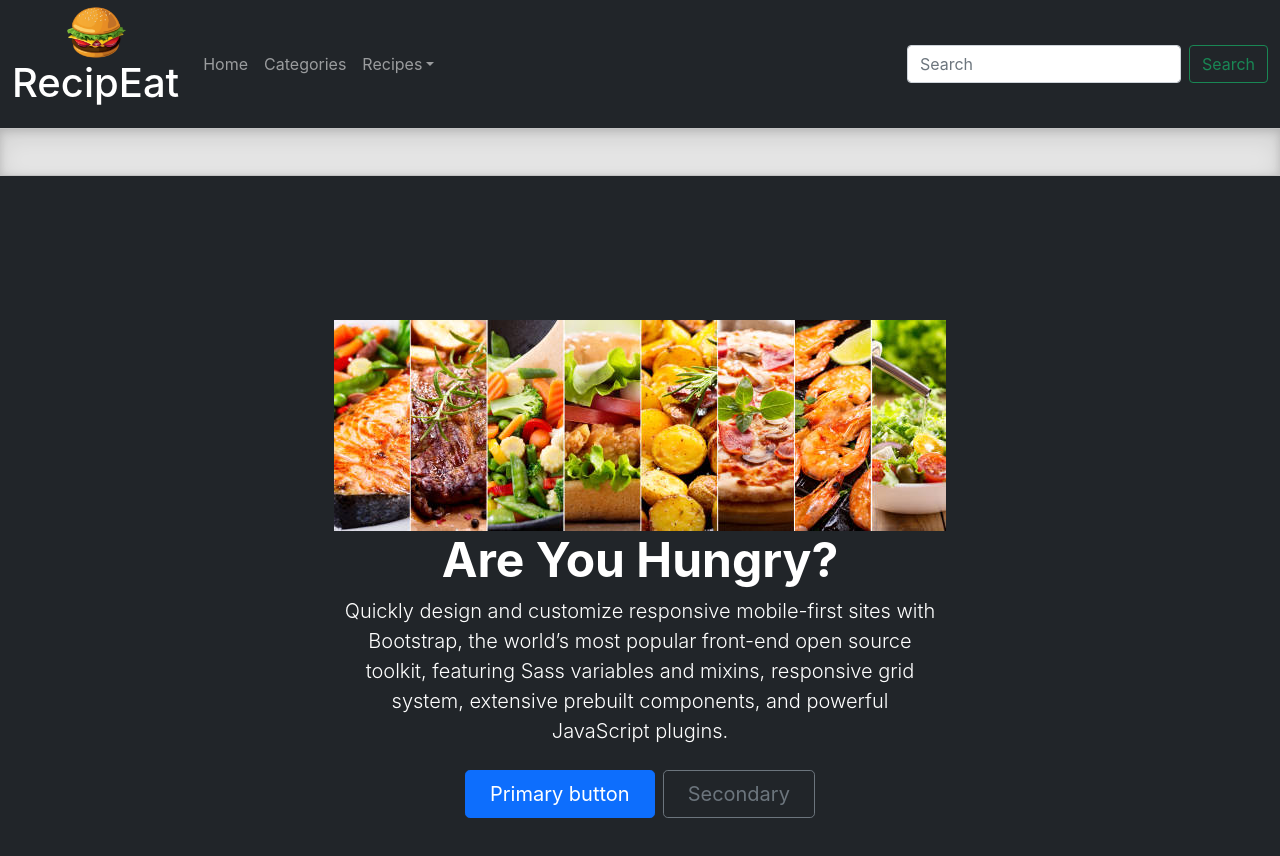
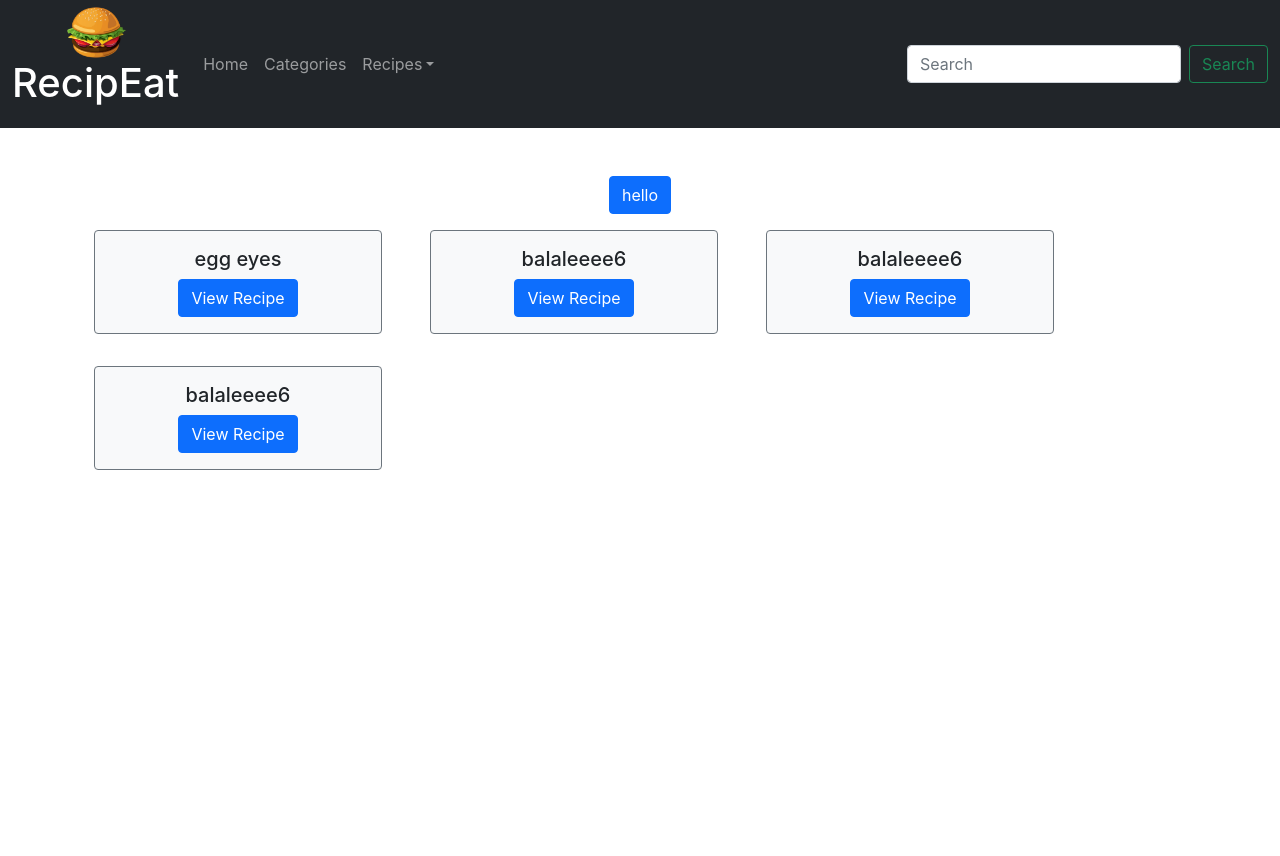
Before and after one commit to MacwithaQ/recipeat-fe, a React (Create React App) app: page / in a window 1280 px wide. Shown: the top 856 px of the page. After the commit the page ends 800 px from the top, so only its background shows below. Built offline with nearby package versions, Linux system fonts and the light colour scheme.

Commit message:
add recipe list view

```diff
--- a/package.json
+++ b/package.json
@@ -6,13 +6,16 @@
     "@testing-library/jest-dom": "^5.16.2",
     "@testing-library/react": "^12.1.2",
     "@testing-library/user-event": "^13.5.0",
+    "axios": "^0.26.0",
     "bootstrap": "^5.1.3",
     "mobx": "^6.3.13",
+    "mobx-react": "^7.2.1",
     "react": "^17.0.2",
     "react-bootstrap": "^2.1.2",
     "react-dom": "^17.0.2",
     "react-router-dom": "^6.2.1",
     "react-scripts": "5.0.0",
+    "react-select": "^5.2.2",
     "web-vitals": "^2.1.4"
   },
   "scripts": {
--- a/src/App.js
+++ b/src/App.js
@@ -2,13 +2,14 @@ import "./App.css";
 import NavBar from "./components/NavBar";
 import Home from "./components/Home";
 import { Route, Routes } from "react-router-dom";
+import RecipeList from "./components/RecipeList";
 
 function App() {
   return (
     <div className="App">
       <NavBar />
       <Routes>
-        <Route path="/" element={<Home />} />
+        <Route path="/" element={<RecipeList />} />
         <Route path="/categories" element={<></>} />
         <Route path="/:category/recipes" element={<></>} />
         <Route path="/ingredients" element={<></>} />
--- /dev/null
+++ b/src/components/RecipeForm.js
@@ -0,0 +1,94 @@
+import { useState } from "react";
+import { Form, Button, Modal } from "react-bootstrap";
+import { observer } from "mobx-react";
+import recipeStore from "../stores/recipesStore";
+
+const RecipeForm = ({ recipeIsOpen, setRecipeIsOpen }) => {
+  const [newRecipe, setNewRecipe] = useState({
+    name: "",
+    image: "",
+    description: "",
+    ingredients: "",
+    category: "",
+  });
+  const handleChange = (event) => {
+    setNewRecipe({ ...newRecipe, [event.target.name]: event.target.value });
+  };
+  const handleImage = (event) => {
+    setNewRecipe({ ...newRecipe, image: event.target.files[0] });
+  };
+  const handleClose = () => {
+    setRecipeIsOpen(false);
+  };
+  const handleSubmit = (event) => {
+    event.preventDefault();
+    handleClose();
+    recipeStore.addRecipe(newRecipe);
+  };
+
+  return (
+    <>
+      <Modal show={recipeIsOpen} onHide={() => setRecipeIsOpen(false)}>
+        <Modal.Header closeButton>
+          <Modal.Title>Add new recipe</Modal.Title>
+        </Modal.Header>
+        <Modal.Body>
+          <Form onSubmit={handleSubmit}>
+            <Form.Group className="mb-3" controlId="formName">
+              <Form.Label>name</Form.Label>
+              <Form.Control
+                name="name"
+                type="text"
+                placeholder="Enter recipe name"
+                onChange={handleChange}
+              />
+            </Form.Group>
+
+            <Form.Group className="mb-3" controlId="formDescription">
+              <Form.Label>description</Form.Label>
+              <Form.Control
+                name="description"
+                type="text"
+                placeholder="Enter recipe name"
+                onChange={handleChange}
+              />
+            </Form.Group>
+
+            <Form.Group className="mb-3" controlId="formImage">
+              <Form.Label>image</Form.Label>
+              <Form.Control name="image" type="file" onChange={handleImage} />
+            </Form.Group>
+            <Form.Group className="mb-3" controlId="formIngredient">
+              <Form.Label>ingredients</Form.Label>
+              <Form.Select
+                onChange={handleChange}
+                name="ingredient"
+                id="ingredientSelect"
+              >
+                <option value="silver">bai6'</option>
+                <option value="gold">be6a6</option>
+                <option value="platinum">be9al</option>
+                <option value="Diamond">baq9am</option>
+              </Form.Select>
+            </Form.Group>
+            <Form.Group className="mb-3" controlId="formMembership">
+              <Form.Label>Available books</Form.Label>
+              <Form.Select
+                onChange={handleChange}
+                name="available"
+                id="availableBook"
+              ></Form.Select>
+            </Form.Group>
+          </Form>
+        </Modal.Body>
+        <Modal.Footer>
+          <Button onClick={handleSubmit} variant="primary" type="submit">
+            Submit
+          </Button>
+        </Modal.Footer>
+      </Modal>
+    </>
+  );
+};
+
+export default observer(RecipeForm);
--- /dev/null
+++ b/src/components/RecipeItem.js
@@ -0,0 +1,25 @@
+import recipesStore from "../stores/recipesStore";
+import { Card, Button } from "react-bootstrap";
+import { useState } from "react";
+
+const RecipeItem = ({ recipe }) => {
+  const [isOpen, setIsOpen] = useState(false);
+
+  return (
+    <Card
+      bg="light"
+      border="secondary"
+      className="mx-4 my-3"
+      style={{ width: "18rem" }}
+    >
+      <Card.Body>
+        <Card.Title>{`${recipe.name}`}</Card.Title>
+        <Button onClick={() => setIsOpen(true)} variant="primary">
+          View Recipe
+        </Button>
+      </Card.Body>
+    </Card>
+  );
+};
+
+export default RecipeItem;
--- /dev/null
+++ b/src/components/RecipeList.js
@@ -0,0 +1,31 @@
+import recipesStore from "../stores/recipesStore";
+import { observer } from "mobx-react";
+import RecipeItem from "./RecipeItem";
+import { Button, Container, Row } from "react-bootstrap";
+import { useState } from "react";
+import RecipeForm from "./RecipeForm";
+
+const RecipeList = () => {
+  const recipe = recipesStore.recipes.map((recipe) => (
+    <RecipeItem key={recipe.id} recipe={recipe} />
+  ));
+
+  const [recipeFormIsOpen, setRecipeFormIsOpen] = useState(false);
+  return (
+    <div>
+      <Container className="mt-5 " fluid="md">
+        <RecipeForm />
+        <Button
+          onClick={() => {
+            setRecipeFormIsOpen(true);
+          }}
+        >
+          hello
+        </Button>
+        <Row>{recipe}</Row>
+      </Container>
+    </div>
+  );
+};
+
+export default observer(RecipeList);
--- /dev/null
+++ b/src/recipeData.js
@@ -0,0 +1,36 @@
+const recipes = [
+  {
+    id: 1,
+    name: "egg eyes",
+    image: "PL",
+    description: "eggs that peer deep inside your soul",
+    ingredients: ["eggs", "oil", "salt", "pepper"],
+    category: "madri",
+  },
+  {
+    id: 2,
+    name: "balaleeee6",
+    image: "PL",
+    description: "sweet noodes with eggs",
+    ingredients: ["noodles", "butter", "milk", "sugar"],
+    category: "arabic",
+  },
+  {
+    id: 3,
+    name: "balaleeee6",
+    image: "PL",
+    description: "sweet noodes with eggs",
+    ingredients: ["noodles", "butter", "milk", "sugar"],
+    category: "arabic",
+  },
+  {
+    id: 4,
+    name: "balaleeee6",
+    image: "PL",
+    description: "sweet noodes with eggs",
+    ingredients: ["noodles", "butter", "milk", "sugar"],
+    category: "arabic",
+  },
+];
+
+export default recipes;
--- a/src/categoriesStore.js
+++ b/src/stores/categoriesStore.js
@@ -1,5 +1,5 @@
 import { makeAutoObservable } from "mobx";
-import categories from "./categoriesData";
+import categories from "../categoriesData";
 
 class CategoriesStore {
   Category = categories;
--- /dev/null
+++ b/src/stores/recipesStore.js
@@ -0,0 +1,20 @@
+import { makeAutoObservable } from "mobx";
+import Recipes from "../recipeData";
+
+class RecipesStore {
+  recipes = Recipes;
+
+  constructor() {
+    makeAutoObservable(this);
+  }
+  addRecipe = (recipe) => {
+    // const lastRecipe = this.recipes[this.recipes.length - 1];
+    // recipe.id = lastRecipe.id + 1;
+    // recipe.currentlyBorrowedBooks = [];
+    // recipe.slug = recipe.firstName.tolower + "-" + recipe.lastName.tolower;
+    this.recipes.push(recipe);
+  };
+}
+
+const recipesStore = new RecipesStore();
+export default recipesStore;
```
Also changed, not shown: 1 other file (tests, documents, lock files or other folders).
